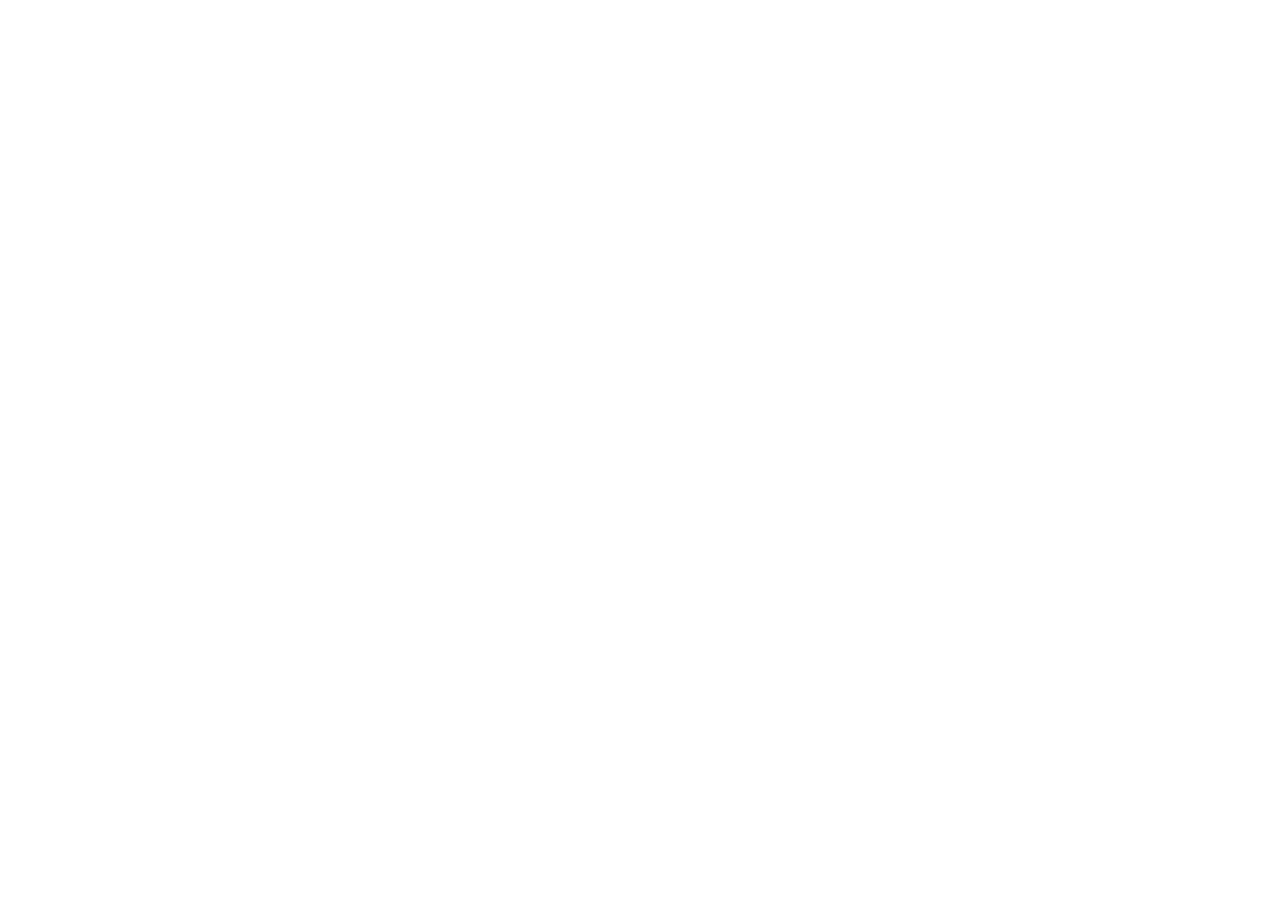
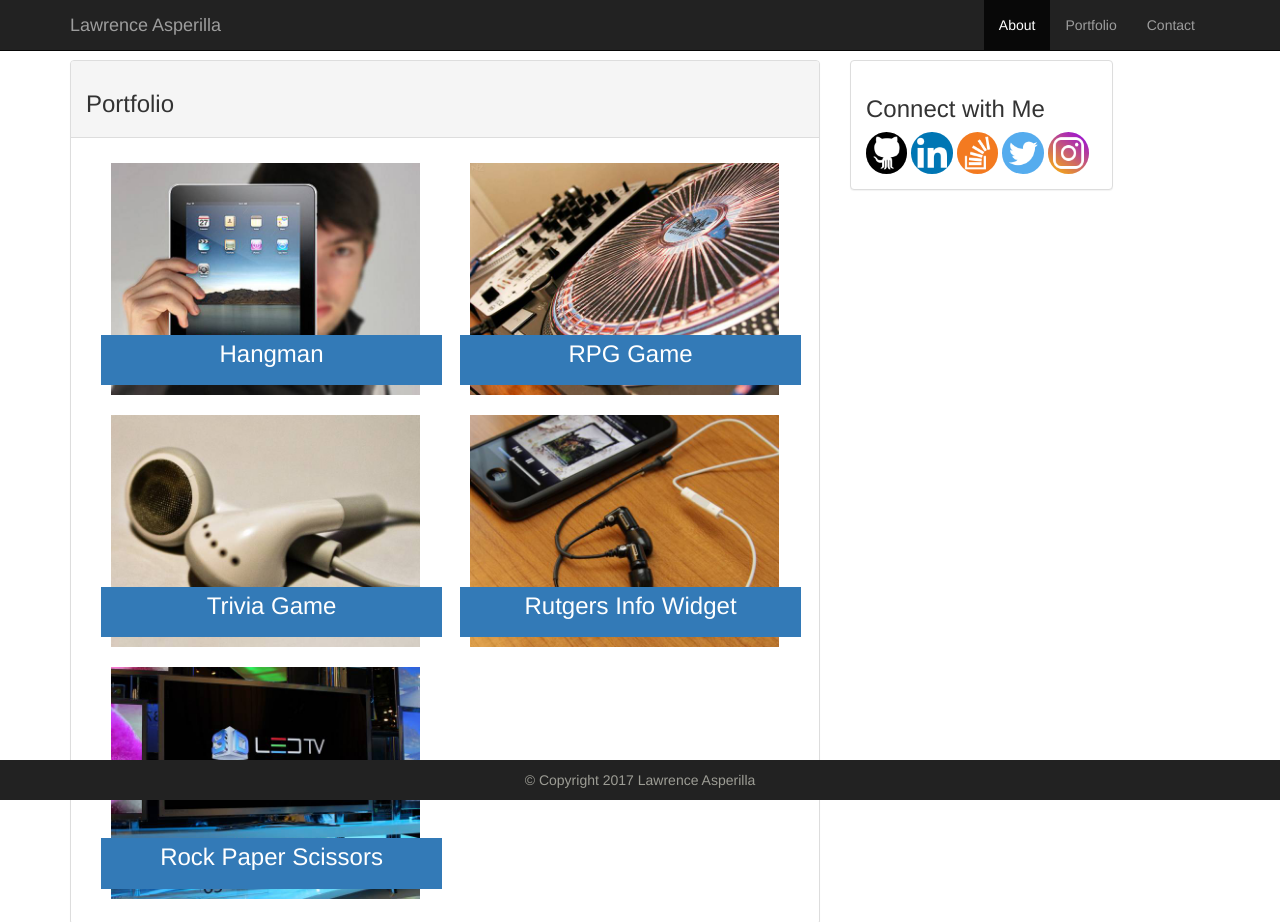
Before and after one commit to lasperilla/Bootstrap-Portfolio, a plain HTML site: page portfolio.html in a window 1280 px wide. Shown: the top 922 px of the page. Before the commit the page ends 800 px from the top, so only its background shows below. Drawn offline with nearby package versions, Linux system fonts and the light colour scheme.

Commit message:
wrote portfolio.html with bootstrap

```diff
--- a/assets/css/style.css
+++ b/assets/css/style.css
@@ -8,6 +8,7 @@
 
 body {
     margin-top: 60px;
+    margin-bottom: 30px;
 }
 
 .connectthumb {
@@ -29,3 +30,23 @@
     text-align: center;
     padding: 10px;
 }
+
+.projectdiv {
+    position: relative;
+    margin: 10px;
+}
+
+.projecttitle {
+    position: absolute;
+    bottom: 20px;
+    margin-bottom: 0;
+    padding: 15px;
+    width: 95%;
+    color: #fff;
+    text-align: center;
+    line-height: 30%;
+    font-weight: 300;
+    border-bottom: 0;
+    height: 20%;
+    z-index: 2;
+}
--- a/portfolio.html
+++ b/portfolio.html
@@ -0,0 +1,127 @@
+<!doctype html>
+<html lang="en-us">
+
+<head>
+    <meta charset="UTF-8">
+    <meta http-equiv="X-UA-Compatible" content="IE=edge">
+    <meta name="viewport" content="width=device-width, initial-scale=1">
+    <title>Portfolio | Lawrence Asperilla</title>
+    <link rel="stylesheet" href="https://maxcdn.bootstrapcdn.com/bootstrap/3.3.7/css/bootstrap.min.css" integrity="sha384-BVYiiSIFeK1dGmJRAkycuHAHRg32OmUcww7on3RYdg4Va+PmSTsz/K68vbdEjh4u" crossorigin="anonymous">
+    <link rel="stylesheet" type="text/css" href="assets/css/style.css">
+    <link rel="icon" href="assets/images/favicon.ico" type="image/ico" sizes="16x16">
+</head>
+
+<body>
+    <!-- nav bar -->
+    <nav class="navbar navbar-inverse navbar-fixed-top">
+        <div class="container">
+            <div class="navbar-header">
+                <button type="button" class="navbar-toggle collapsed" data-toggle="collapse" data-target="#navbar" aria-expanded="false" aria-controls="navbar">
+                    <span class="sr-only">Toggle navigation</span>
+                    <span class="icon-bar"></span>
+                    <span class="icon-bar"></span>
+                    <span class="icon-bar"></span>
+                </button>
+                <a class="navbar-brand" href="index.html">Lawrence Asperilla</a>
+            </div>
+            <div id="navbar" class="collapse navbar-collapse floatitright">
+                <ul class="nav navbar-nav">
+                    <li class="active"><a href="index.html">About</a></li>
+                    <li><a href="portfolio.html">Portfolio</a></li>
+                    <li><a href="contact.html">Contact</a></li>
+                </ul>
+            </div>
+        </div>
+    </nav>
+    <!-- body -->
+    <div class="container">
+        <div class="row">
+            <!-- main content -->
+<!--dunno how to make text responsive without explicitly using media queries. project title text too small proportionately at xs viewport when project section and each project thumbnail expands to span full 12 col width -->
+            <section class="col-xs-12 col-md-8">
+                <div class="panel panel-default">
+                    <div class="panel-heading">
+                        <h3>Portfolio</h3>
+                    </div>
+                    <div class="panel-body">
+                        <div class="col-xs-12 col-md-6">
+                            <h3 class="projecttitle bg-primary">Hangman</h3>
+                            <div class="projectdiv">
+                                <a href="#" target="_blank">
+                                    <img src="assets/images/hangman.jpg" class="img-responsive" alt="Hangman">
+                                </a>
+                            </div>
+                        </div>
+                        <div class="col-xs-12 col-md-6">
+                            <h3 class="projecttitle bg-primary">RPG Game</h3>
+                            <div class="projectdiv">
+                                <a href="#" target="_blank">
+                                    <img src="assets/images/rpg.jpg" class="img-responsive" alt="RPG Game">
+                                </a>
+                            </div>
+                        </div>
+                        <div class="col-xs-12 col-md-6">
+                            <h3 class="projecttitle bg-primary">Trivia Game</h3>
+                            <div class="projectdiv">
+                                <a href="#" target="_blank">
+                                    <img src="assets/images/trivia.jpg" class="img-responsive" alt="Trivia Game">
+                                </a>
+                            </div>
+                        </div>
+                        <div class="col-xs-12 col-md-6">
+                            <h3 class="projecttitle bg-primary">Rutgers Info Widget</h3>
+                            <div class="projectdiv">
+                                <a href="#" target="_blank">
+                                    <img src="assets/images/widget.jpg" class="img-responsive" alt="Rutgers Info Widget">
+                                </a>
+                            </div>
+                        </div>
+                        <div class="col-xs-12 col-md-6">
+                            <h3 class="projecttitle bg-primary">Rock Paper Scissors</h3>
+                            <div class="projectdiv">
+                                <a href="#" target="_blank">
+                                    <img src="assets/images/janken.jpg" class="img-responsive" alt="Rock Paper Scissors">
+                                </a>
+                            </div>
+                        </div>
+                    </div>
+                </div>
+            </section>
+            <!-- social media side menu (right) -->
+            <aside class="col-xs-12 col-md-3 col-md-offset-0">
+                <div class="panel panel-default">
+                    <div class="panel-body">
+                        <h3>Connect with Me</h3>
+                        <div>
+                            <a href="https://github.com/lasperilla " target="_blank">
+                                <img class="img-circle connectthumb" src="assets/images/github.png " alt="GitHub ">
+                            </a>
+                            <a href="https://www.linkedin.com/in/lawrenceasperilla " target="_blank">
+                                <img class="img-circle connectthumb" src="assets/images/linkedin.png " alt="LinkedIn ">
+                            </a>
+                            <a href="http://stackoverflow.com/users/7455004/lawrence-asperilla " target="_blank">
+                                <img class="img-circle connectthumb" src="assets/images/stackoverflow.png " alt="Stack Overflow ">
+                            </a>
+                            <a href="https://twitter.com/lawrencecirilo " target="_blank">
+                                <img class="img-circle connectthumb" src="assets/images/twitter.png " alt="Twitter ">
+                            </a>
+                            <a href="https://www.instagram.com/lawrencecirilo " target="_blank">
+                                <img class="img-circle connectthumb" src="assets/images/instagram.png " alt="Instagram ">
+                            </a>
+                        </div>
+                    </div>
+                </div>
+            </aside>
+        </div>
+    </div>
+    <!-- footer -->
+    <footer class="footer-bottom col-xs-12 navbar-inverse navbar-fixed-bottom">
+        <div class="container">
+            <div class="row">
+                <p>© Copyright 2017 Lawrence Asperilla</p>
+            </div>
+        </div>
+    </footer>
+</body>
+
+</html>
```
Also changed, not shown: index.html (+18 -36 lines). Lines whose indentation alone changed are shown as unchanged.
